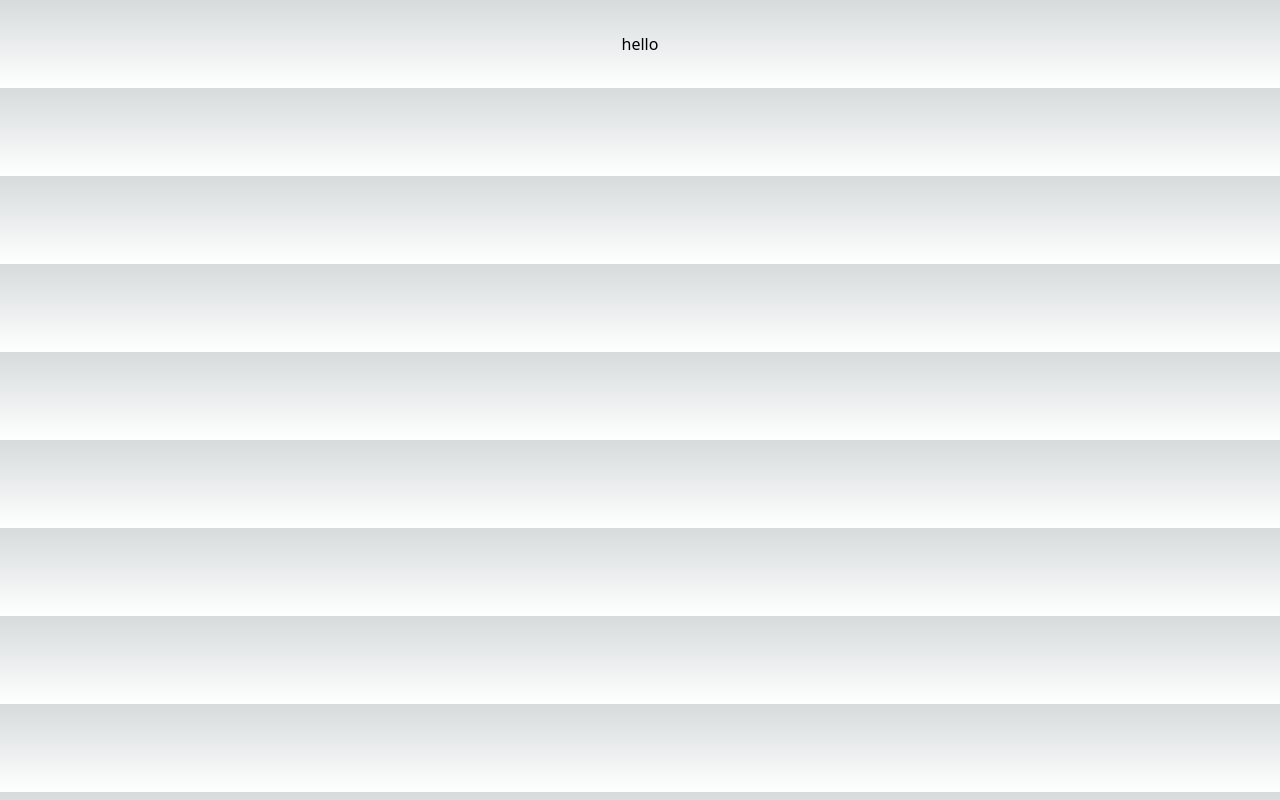
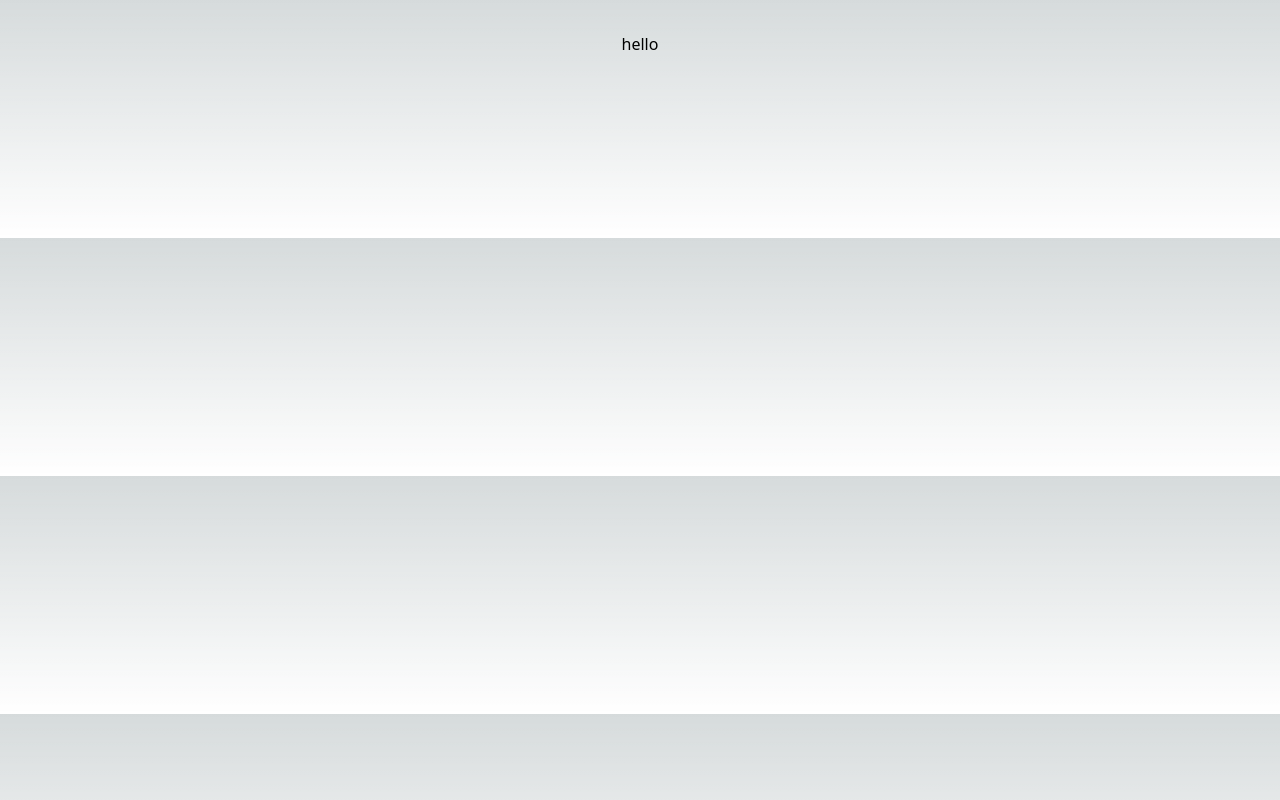
Before and after one commit to f4faysal/MERN-Interview-Test, a React (Vite) app: page / in a window 1280 px wide. Built offline with nearby package versions, Linux system fonts and the light colour scheme.

Commit message:
Add BlackBoard component to App.jsx

```diff
--- a/src/App.jsx
+++ b/src/App.jsx
@@ -1,9 +1,11 @@
 import "./App.css";
+import BlackBoard from "./components/BlackBoard";
 
 function App() {
   return (
     <main>
       <h1 className="text-xl">hello</h1>
+      <BlackBoard/>
     </main>
   );
 }
--- /dev/null
+++ b/src/components/BlackBoard.jsx
@@ -0,0 +1,8 @@
+function BlackBoard() {
+  return (
+    <div>
+      <canvas>Canvas</canvas>
+    </div>
+  );
+}
+export default BlackBoard;
```
